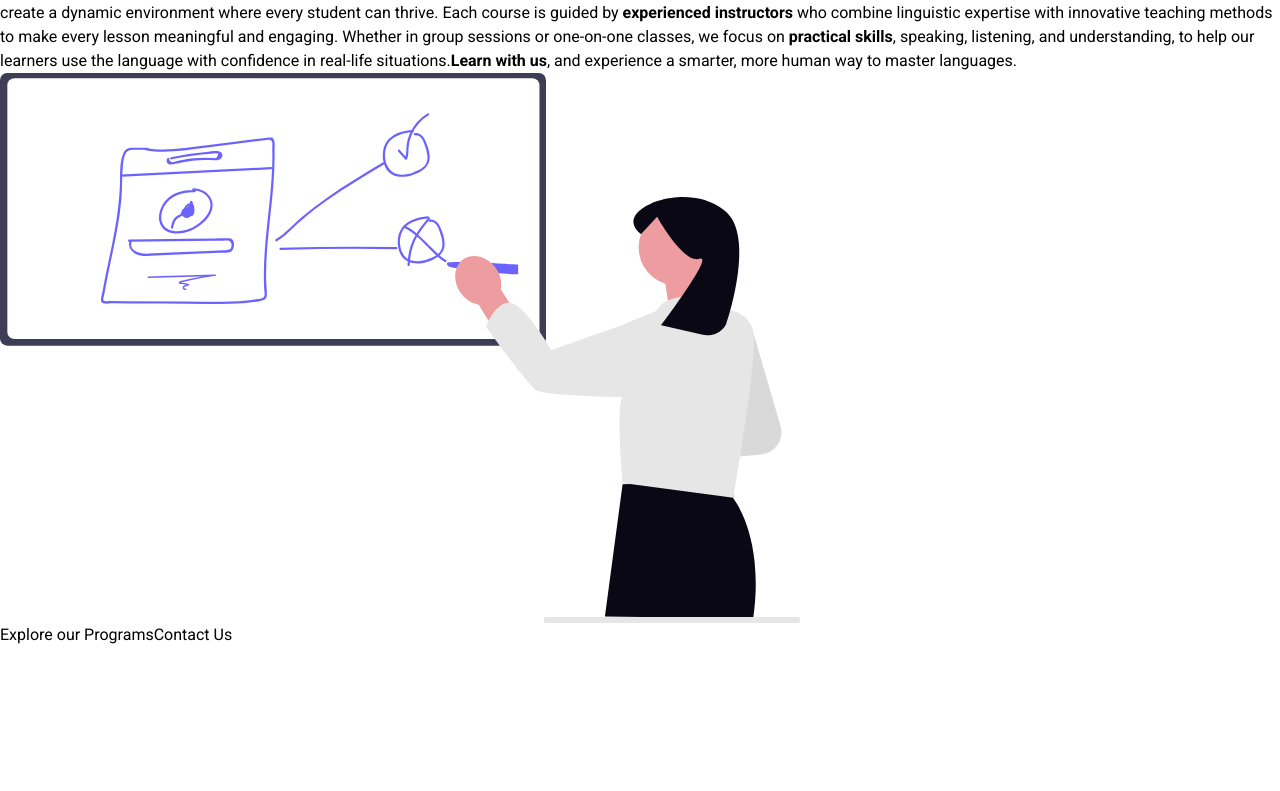
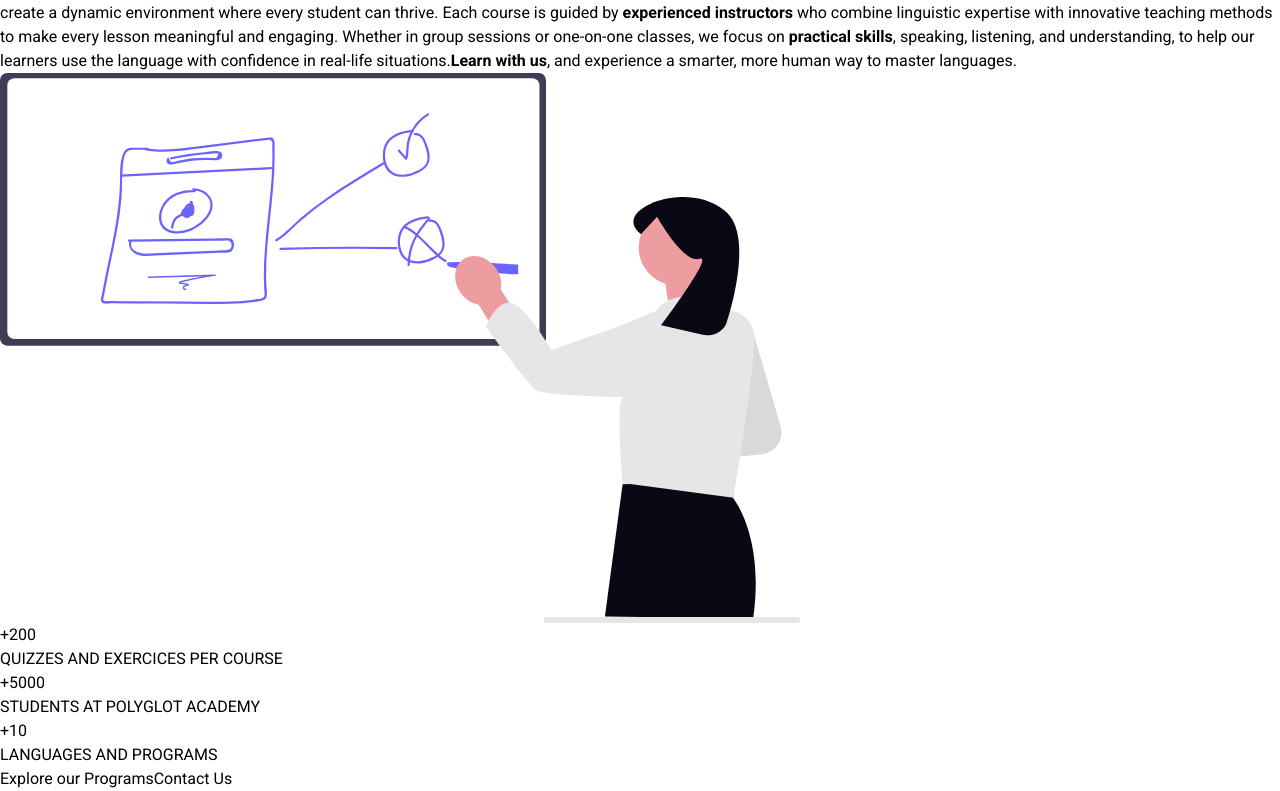
Before and after one commit to rexy-bit/Polyglot, a React (Vite) app: page / in a window 1280 px wide. Shown: the part 1387-2178 px from the top of the page. Before the commit the page ends 2034 px from the top, so only its background shows below. Built offline with nearby package versions, Linux system fonts and the light colour scheme.

Commit message:
Added Counters

```diff
--- a/src/Components/About.tsx
+++ b/src/Components/About.tsx
@@ -1,10 +1,24 @@
+
 import { memo } from "react"
-import { useNavigate } from "react-router-dom";
+import Counter from "./Counter";
+
 
 
 const About = () => {
 
-    const navigate = useNavigate();
+    const stats = [
+        {
+            num : 200,
+            stat : 'QUIZZES AND EXERCICES PER COURSE'
+        },{
+             num : 5000,
+             stat : 'Students at Polyglot Academy'
+        },{
+            num : 10,
+            stat : 'LANGUAGES AND PROGRAMS'
+        }
+    ]
+
 
     return(
         <section className="flex flex-col justify-center items-center bg-[#001f54] py-15" id="about">
@@ -53,6 +67,20 @@ const About = () => {
                 <img src="/teach.svg" className="w-[400px] max-[1050px]:w-[300px]" alt="" />
             </div>
 
+            <div className="flex flex-row justify-center  gap-10 mt-15 max-[650px]:flex-col">
+                {
+                    stats.map((s)=>{
+                        return(
+                            <div className="flex flex-col items-baseline max-[650px]:items-center">
+                               <div><Counter end={s.num}/></div>
+                               <p className="w-[170px] text-gray-200 font-bold max-[650px]:text-center">{s.stat.toLocaleUpperCase()}</p>
+                            </div>
+                        )
+                    })
+                }
+
+            </div>
+
                                 <div className="flex flex-row justify-center items-center gap-5 mt-15">
                     <a className=" text-[14px] font-bold text-white bg-blue-700 px-5 py-2 border border-blue-500 cursor-pointer rounded-full shadow-[0_0_20px_3px_rgba(59,130,246,0.5)] hover:shadow-[0_0_25px_5px_rgba(59,130,246,0.8)] transition-all duration-300"
                     href="/#courses"
@@ -67,6 +95,8 @@ const About = () => {
                     </a>
                 </div>
 
+
+
         </section>
     )
 
--- /dev/null
+++ b/src/Components/Counter.tsx
@@ -0,0 +1,52 @@
+import { useEffect, useRef, useState } from "react";
+
+interface CounterProps {
+  end: number;
+  duration?: number; // en ms
+}
+
+const Counter: React.FC<CounterProps> = ({ end, duration = 2000 }) => {
+  const [count, setCount] = useState(0);
+  const ref = useRef<HTMLDivElement | null>(null);
+  const [isVisible, setIsVisible] = useState(false);
+
+  useEffect(() => {
+    const observer = new IntersectionObserver(
+      (entries) => {
+        if (entries[0].isIntersecting) {
+          setIsVisible(true);
+          observer.disconnect(); // On observe qu'une fois
+        }
+      },
+      { threshold: 0.5 } // au moins 50% visible
+    );
+
+    if (ref.current) observer.observe(ref.current);
+
+    return () => observer.disconnect();
+  }, []);
+
+  useEffect(() => {
+    if (isVisible) {
+      let start = 0;
+      const increment = end / (duration / 16); // environ 60 FPS
+      const timer = setInterval(() => {
+        start += increment;
+        if (start >= end) {
+          setCount(end);
+          clearInterval(timer);
+        } else {
+          setCount(Math.ceil(start));
+        }
+      }, 16);
+    }
+  }, [isVisible, end, duration]);
+
+  return (
+    <div ref={ref} className="text-[2em] font-bold text-center text-gray-100">
+      +{count}
+    </div>
+  );
+};
+
+export default Counter;
--- a/src/Components/Header.tsx
+++ b/src/Components/Header.tsx
@@ -37,7 +37,7 @@ const Header = () => {
 
             {showNav  &&
                <nav className="flex flex-col absolute top-[65px] bg-blue-900 w-[150px] gap-2 p-2 px-3 right-5 rounded-lg">
-                <a href="/#about" className="linkNav" >About</a>
+                <a href="/#about" className="linkNav" onClick={()=>setShowNav(false)}>About</a>
                 <a href="/#courses" className="linkNav" onClick={()=>setShowNav(false)}>Our Courses</a>
                 <a href="/#choose" className="linkNav" onClick={()=>setShowNav(false)}>Why Choose Us?</a>
                 <a href="/#testimonials" className="linkNav" onClick={()=>setShowNav(false)}>Testimonials</a>
```
Also changed, not shown: src/Contexts/LanguagesContext.tsx (added, +11 -0 lines).
